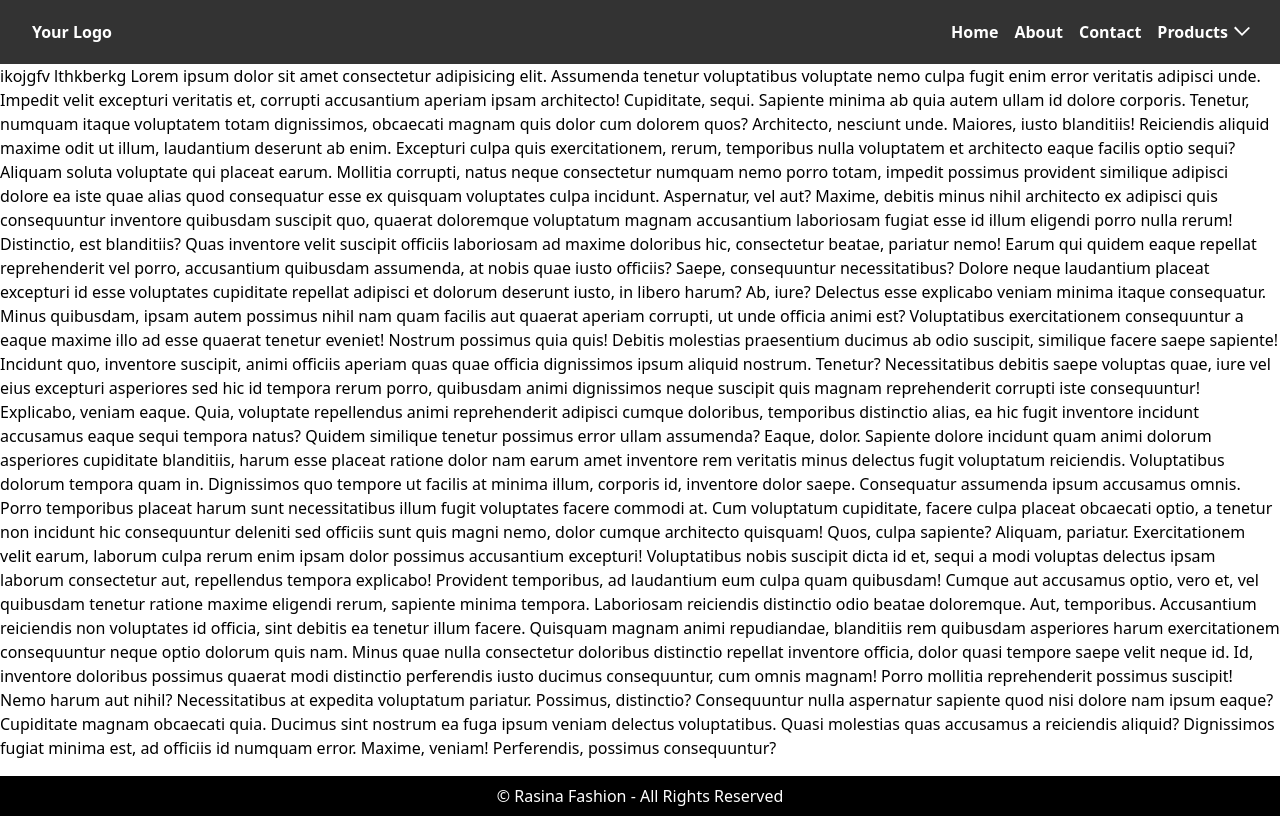
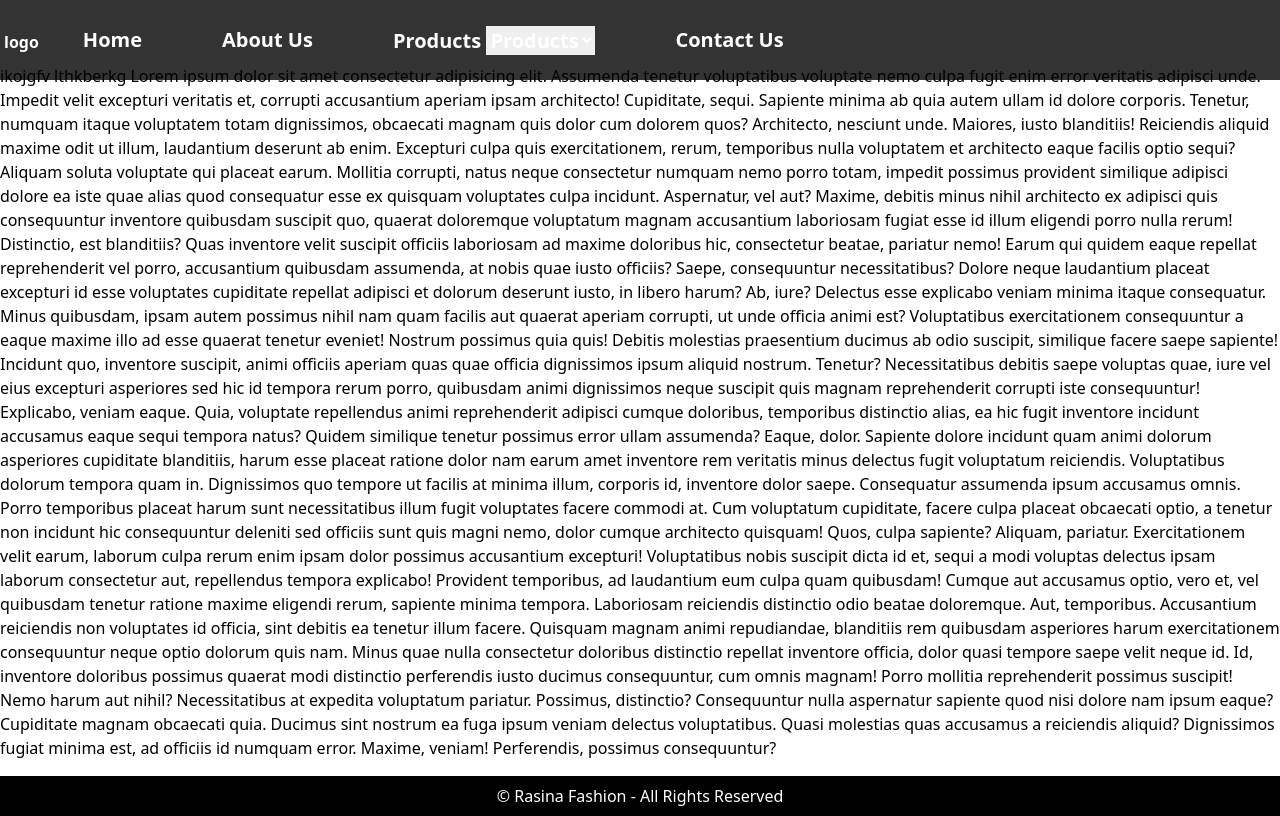
Before and after one commit to Shadow-Blaxe-123/Rasina-Fashion, a Next.js app: page / in a window 1280 px wide. Built offline with nearby package versions, Linux system fonts and the light colour scheme.

Commit message:
Check chat gpt. Cuz the navbar is incomplete.

```diff
--- a/pages/components/Navbar.js
+++ b/pages/components/Navbar.js
@@ -5,98 +5,34 @@ import { useState } from "react";
 import Link from "next/link";
 
 const Navbar = () => {
-  const [isOpen, setIsOpen] = useState(false);
+  return (
+    <nav>
+      <ul className="flex fixed font-bold w-full h-20 top-0 items-center nav-overlay text-white z-10">
+        <li className="h-12 mt-3 px-1 py-2 hidden md:block">
+          {/* <img src="logo.png" alt="logo" /> */}
+          <p>logo</p>
+        </li>
+        <li className="md:m-8 m-2 text-xs md:text-xl px-2 py-2 inline hover:text-green-500 rounded-2xl">
+          <Link href="#home">Home</Link>
+        </li>
+        <li className="md:m-8 m-2 text-xs md:text-xl px-2 py-2 inline hover:text-green-500 rounded-2xl">
+          <Link href="#sevices-section">About Us</Link>
+        </li>
+        <li className="md:m-8 m-2 text-xs md:text-xl px-2 py-2 inline hover:text-green-500 rounded-2xl">
+          <label htmlFor="products">Products </label>
 
-  const toggleNav = () => {
-    setIsOpen(!isOpen);
-  };
-
-  return (
-    <nav className="nav-overlay font-bold text-white top-0 fixed w-full mb-8 -z-10">
-      <div className="max-w-7xl mx-auto px-4 sm:px-6 lg:px-8">
-        <div className="flex items-center justify-between h-16">
-          <div className="flex items-center">
-            <div className="flex-shrink-0">
-              {/* Your logo or site name */}
-
-              <Link href="/" className="text-white hidden md:block">
-                Your Logo
-              </Link>
-            </div>
-          </div>
-          {/* Hamburger menu for mobile */}
-          <div className="-mr-2 flex md:hidden">
-            <button
-              onClick={toggleNav}
-              className="inline-flex items-center justify-center p-2 rounded-md text-gray-400 hover:text-white hover:bg-gray-700 focus:outline-none focus:bg-gray-700 focus:text-white"
-            >
-              <svg
-                className="h-6 w-6"
-                xmlns="http://www.w3.org/2000/svg"
-                fill="none"
-                viewBox="0 0 24 24"
-                stroke="currentColor"
-              >
-                {isOpen ? (
-                  <path
-                    strokeLinecap="round"
-                    strokeLinejoin="round"
-                    strokeWidth={2}
-                    d="M6 18L18 6M6 6l12 12"
-                  />
-                ) : (
-                  <path
-                    strokeLinecap="round"
-                    strokeLinejoin="round"
-                    strokeWidth={2}
-                    d="M4 6h16M4 12h16m-7 6h7"
-                  />
-                )}
-              </svg>
-            </button>
-          </div>
-          {/* Navigation links */}
-          <div className={`${isOpen ? "block" : "hidden"} md:block`}>
-            <div className="ml-10 flex items-baseline space-x-4">
-              <Link href="/">Home</Link>
-              <Link href="/about">About</Link>
-              <Link href="/contact">Contact</Link>
-              {/* Products dropdown */}
-              <div className="relative inline-block text-left">
-                <button
-                  onClick={toggleNav}
-                  type="button"
-                  className="text-white hover:text-gray-300"
-                >
-                  Products
-                  <svg
-                    className="h-5 w-5 inline-block ml-1 -mr-1"
-                    xmlns="http://www.w3.org/2000/svg"
-                    viewBox="0 0 20 20"
-                    fill="currentColor"
-                  >
-                    <path
-                      fillRule="evenodd"
-                      d="M10 12l-8-8 1.5-1.5L10 9.5l6.5-6.5L18 4l-8 8z"
-                      clipRule="evenodd"
-                    />
-                  </svg>
-                </button>
-                {isOpen && (
-                  <div className="absolute z-10 mt-2 bg-gray-800 rounded-md shadow-lg w-24">
-                    <div className="py-1 flex flex-col m-1 p-3">
-                      <Link href="/products">All</Link>
-                      <Link href="/products/category1">Category</Link>
-                      <Link href="/products/category2">Category</Link>
-                      {/* Add more mobile dropdown links as needed */}
-                    </div>
-                  </div>
-                )}
-              </div>
-            </div>
-          </div>
-        </div>
-      </div>
+          <select name="products" id="products">
+            <option value="Denim">Products</option>
+            <option value="Denim">Denim</option>
+            <option value="Denim">Denim</option>
+            <option value="Denim">Denim</option>
+            <option value="Denim">Denim</option>
+          </select>
+        </li>
+        <li className="md:m-8 m-2 text-xs md:text-xl px-2 py-2 inline hover:text-green-500 rounded-2xl">
+          <Link href="#contact">Contact Us</Link>
+        </li>
+      </ul>
     </nav>
   );
 };
```
